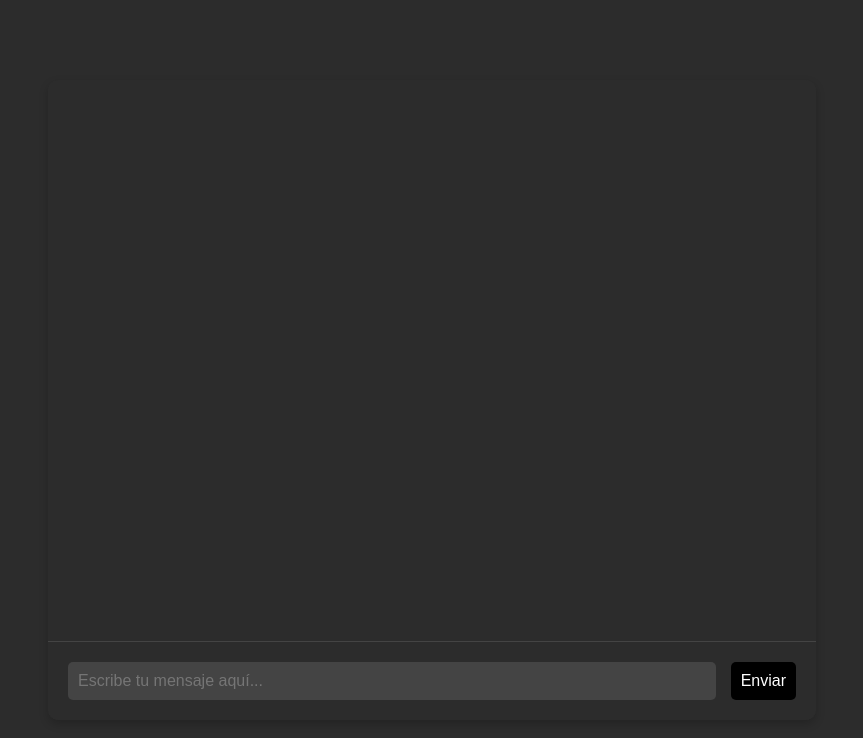
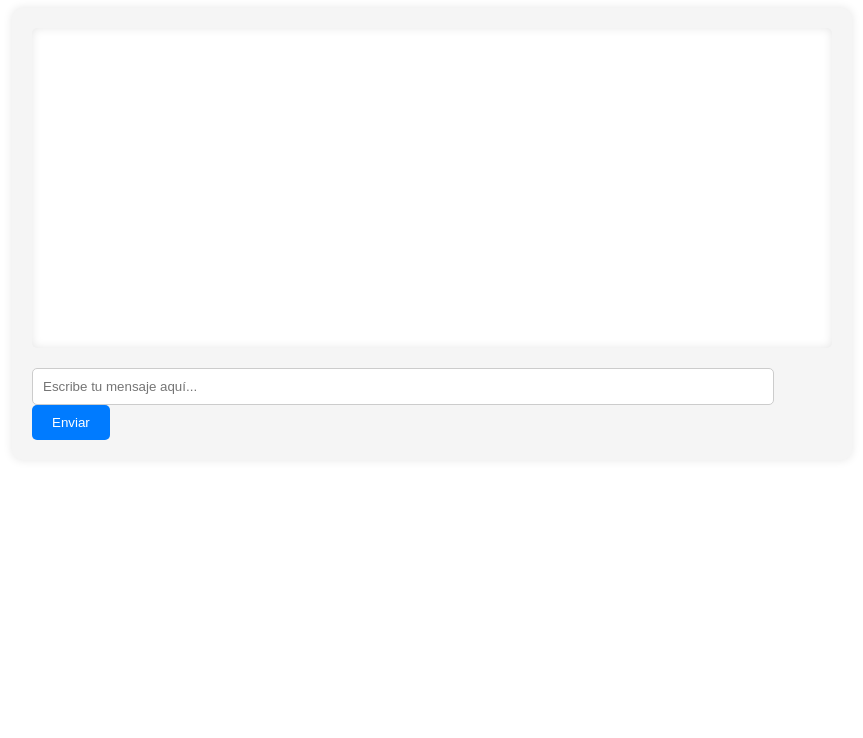
Before and after one commit to AstraUY/chat-web, a plain HTML site: page index.html in a window 1280 px wide. Shown: the whole page, without its empty margins (208-1071 px from the left). Drawn offline with Linux system fonts and the light colour scheme.

Commit message:
Update styles.css

```diff
--- a/styles.css
+++ b/styles.css
@@ -1,65 +1,39 @@
-body {
-    font-family: Arial, sans-serif;
-    background-color: #2c2c2c; /* Fondo gris */
-    color: #ffffff; /* Letras blancas */
-    display: flex;
-    justify-content: center;
-    align-items: center;
-    height: 100vh;
-    margin: 0;
-}
-
+/* Estilos para el chat */
 .chat-container {
-    width: 60%;
-    height: 80vh;
-    background-color: #2c2c2c; /* Fondo gris */
+    width: 100%;
+    max-width: 800px;
+    margin: 0 auto;
+    padding: 20px;
+    background-color: #f5f5f5;
     border-radius: 10px;
-    overflow: hidden;
-    box-shadow: 0 4px 10px rgba(0, 0, 0, 0.2);
-    display: flex;
-    flex-direction: column;
+    box-shadow: 0 0 10px rgba(0, 0, 0, 0.1);
 }
 
 .chat-window {
-    flex: 1;
-    background-color: #2c2c2c; /* Fondo gris */
-    padding: 20px;
-    overflow-y: auto;
+    height: 300px;
+    overflow-y: scroll;
+    padding: 10px;
+    background-color: #fff;
+    border-radius: 5px;
+    box-shadow: inset 0 0 10px rgba(0, 0, 0, 0.1);
 }
 
 .input-area {
-    display: flex;
-    padding: 20px;
-    background-color: #2c2c2c; /* Fondo gris */
-    border-top: 1px solid #444;
+    margin-top: 20px;
 }
 
 input[type="text"] {
-    flex: 1;
     padding: 10px;
-    border: none;
+    width: calc(100% - 80px);
     border-radius: 5px;
-    margin-right: 10px;
-    font-size: 16px;
-    background-color: #444; /* Fondo del input gris oscuro */
-    color: #ffffff; /* Letras blancas */
+    border: 1px solid #ccc;
 }
 
 button {
-    background-color: #000000; /* Fondo negro */
-    color: white; /* Iconos blancos */
+    padding: 10px 20px;
     border: none;
-    padding: 10px;
     border-radius: 5px;
+    background-color: #007bff;
+    color: #fff;
     cursor: pointer;
-    font-size: 16px;
-    margin-left: 5px; /* Separación entre botones */
 }
-
-button:hover {
-    background-color: #333333;
-}
-
-.message {
-    margin-bottom: 10px;
-}
```
